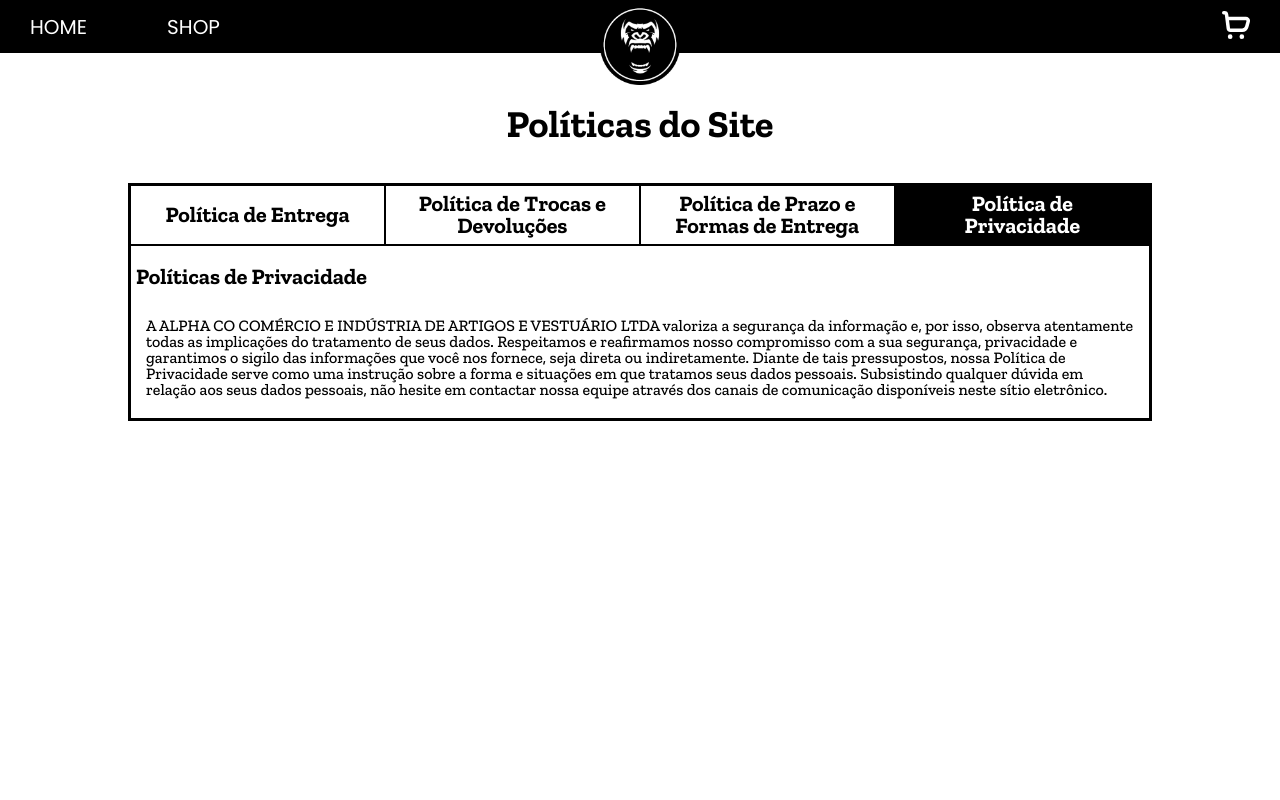
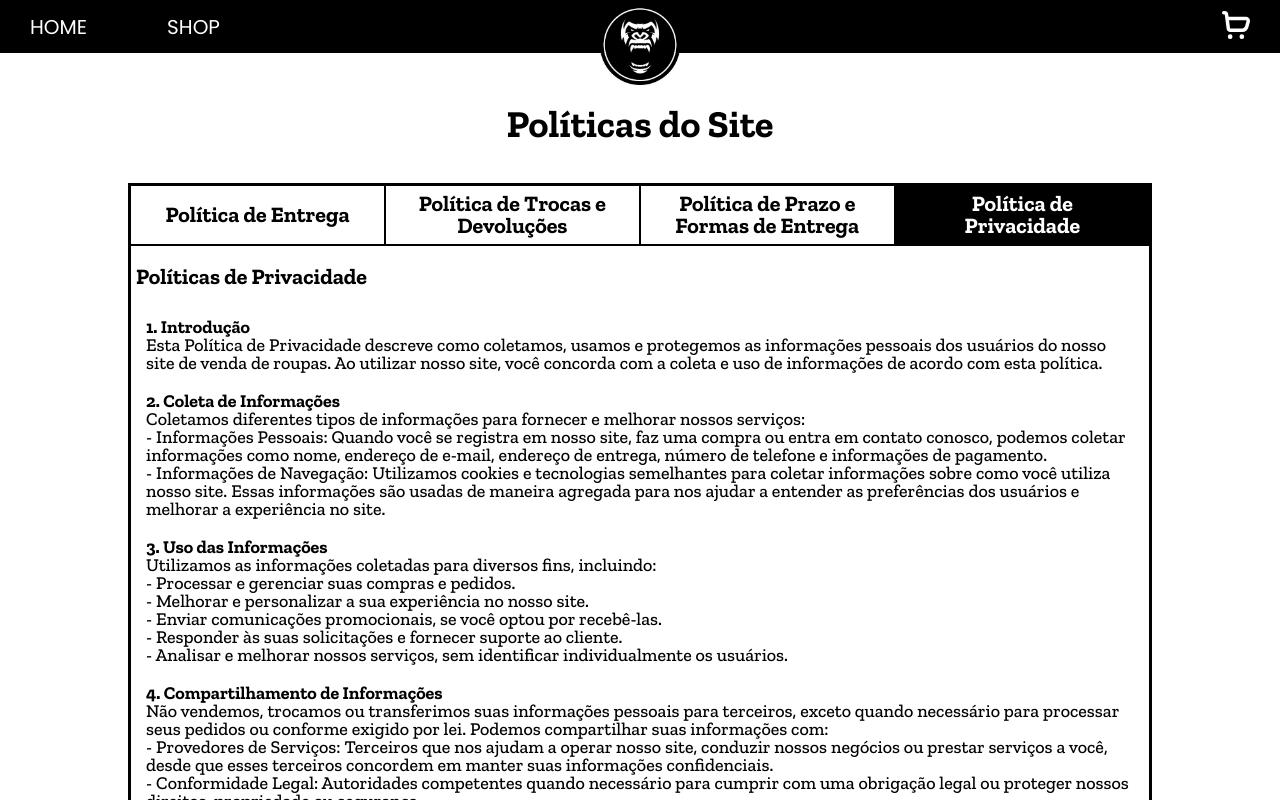
Before and after one commit to Scalco7/ecoomerce-web, a Next.js app: page /policies in a window 1280 px wide. Built offline with nearby package versions, Linux system fonts and the light colour scheme.

Commit message:
políticas de privacidade

```diff
--- a/src/components/organisms/policiesSection/privacySection/privacySection.tsx
+++ b/src/components/organisms/policiesSection/privacySection/privacySection.tsx
@@ -11,19 +11,100 @@ export default function PrivacySection() {
   return (
     <main className={styles.main}>
       <p className={styles.title}>Políticas de Privacidade</p>
-      <section className={`${styles.boxText} ${zillaSlab.className}`}>
-        <p>
-          A ALPHA CO COMÉRCIO E INDÚSTRIA DE ARTIGOS E VESTUÁRIO LTDA valoriza a
-          segurança da informação e, por isso, observa atentamente todas as
-          implicações do tratamento de seus dados. Respeitamos e reafirmamos
-          nosso compromisso com a sua segurança, privacidade e garantimos o
-          sigilo das informações que você nos fornece, seja direta ou
-          indiretamente. Diante de tais pressupostos, nossa Política de
-          Privacidade serve como uma instrução sobre a forma e situações em que
-          tratamos seus dados pessoais. Subsistindo qualquer dúvida em relação
-          aos seus dados pessoais, não hesite em contactar nossa equipe através
-          dos canais de comunicação disponíveis neste sítio eletrônico.
-        </p>
+      <section className={styles.boxText}>
+        <section>
+          <p>1. Introdução</p>
+          <p className={zillaSlab.className}>
+            Esta Política de Privacidade descreve como coletamos, usamos e
+            protegemos as informações pessoais dos usuários do nosso site de
+            venda de roupas. Ao utilizar nosso site, você concorda com a coleta
+            e uso de informações de acordo com esta política.
+          </p>
+        </section>
+        <section>
+          <p>2. Coleta de Informações</p>
+          <p className={zillaSlab.className}>
+            Coletamos diferentes tipos de informações para fornecer e melhorar
+            nossos serviços:
+            <br />
+            - Informações Pessoais: Quando você se registra em nosso site, faz
+            uma compra ou entra em contato conosco, podemos coletar informações
+            como nome, endereço de e-mail, endereço de entrega, número de
+            telefone e informações de pagamento.
+            <br />- Informações de Navegação: Utilizamos cookies e tecnologias
+            semelhantes para coletar informações sobre como você utiliza nosso
+            site. Essas informações são usadas de maneira agregada para nos
+            ajudar a entender as preferências dos usuários e melhorar a
+            experiência no site.
+          </p>
+        </section>
+        <section>
+          <p>3. Uso das Informações</p>
+          <p className={zillaSlab.className}>
+            Utilizamos as informações coletadas para diversos fins, incluindo:
+            <br />
+            - Processar e gerenciar suas compras e pedidos.
+            <br />
+            - Melhorar e personalizar a sua experiência no nosso site.
+            <br />
+            - Enviar comunicações promocionais, se você optou por recebê-las.
+            <br />
+            - Responder às suas solicitações e fornecer suporte ao cliente.
+            <br />- Analisar e melhorar nossos serviços, sem identificar
+            individualmente os usuários.
+          </p>
+        </section>
+        <section>
+          <p>4. Compartilhamento de Informações</p>
+          <p className={zillaSlab.className}>
+            Não vendemos, trocamos ou transferimos suas informações pessoais
+            para terceiros, exceto quando necessário para processar seus pedidos
+            ou conforme exigido por lei. Podemos compartilhar suas informações
+            com:
+            <br />
+            - Provedores de Serviços: Terceiros que nos ajudam a operar nosso
+            site, conduzir nossos negócios ou prestar serviços a você, desde que
+            esses terceiros concordem em manter suas informações confidenciais.
+            <br />- Conformidade Legal: Autoridades competentes quando
+            necessário para cumprir com uma obrigação legal ou proteger nossos
+            direitos, propriedade ou segurança.
+          </p>
+        </section>
+        <section>
+          <p>5. Segurança das Informações</p>
+          <p className={zillaSlab.className}>
+            Implementamos uma série de medidas de segurança para proteger suas
+            informações pessoais. Usamos criptografia, firewalls e outras
+            tecnologias e procedimentos de segurança para ajudar a proteger seus
+            dados contra acessos não autorizados, alterações, divulgações ou
+            destruição.
+          </p>
+        </section>
+        <section>
+          <p>6. Seus Direitos</p>
+          <p className={zillaSlab.className}>
+            Você tem o direito de acessar, corrigir ou excluir suas informações
+            pessoais. Também pode optar por não receber comunicações
+            promocionais a qualquer momento. Para exercer esses direitos, entre
+            em contato conosco através das informações fornecidas na seção de
+            contato.
+          </p>
+        </section>
+        <section>
+          <p>7. Alterações nesta Política de Privacidade</p>
+          <p className={zillaSlab.className}>
+            Reservamo-nos o direito de atualizar ou modificar esta Política de
+            Privacidade a qualquer momento. Qualquer alteração será publicada
+            nesta página e a data da última atualização será revisada.
+          </p>
+        </section>
+        <section>
+          <p>8. Contato</p>
+          <p className={zillaSlab.className}>
+            Se você tiver alguma dúvida sobre esta Política de Privacidade,
+            entre em contato conosco: bananamonk3ys@gmail.com
+          </p>
+        </section>
       </section>
     </main>
   );
--- a/src/components/organisms/policiesSection/privacySection/style.module.css
+++ b/src/components/organisms/policiesSection/privacySection/style.module.css
@@ -6,7 +6,11 @@
 }
 
 .boxText {
+  font-size: 18px;
   padding: 0px 10px;
+  display: flex;
+  flex-direction: column;
+  gap: 20px;
 }
 
 .title {
```
